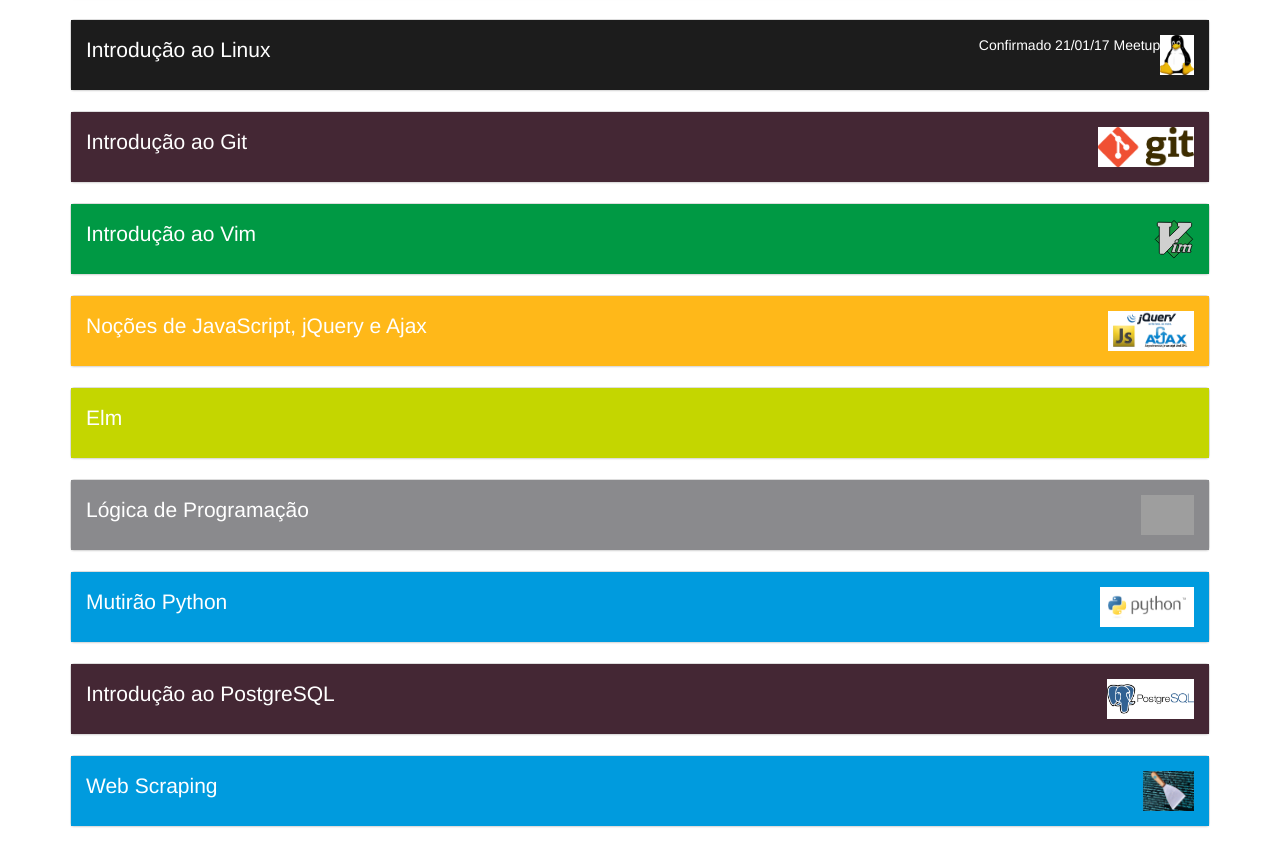
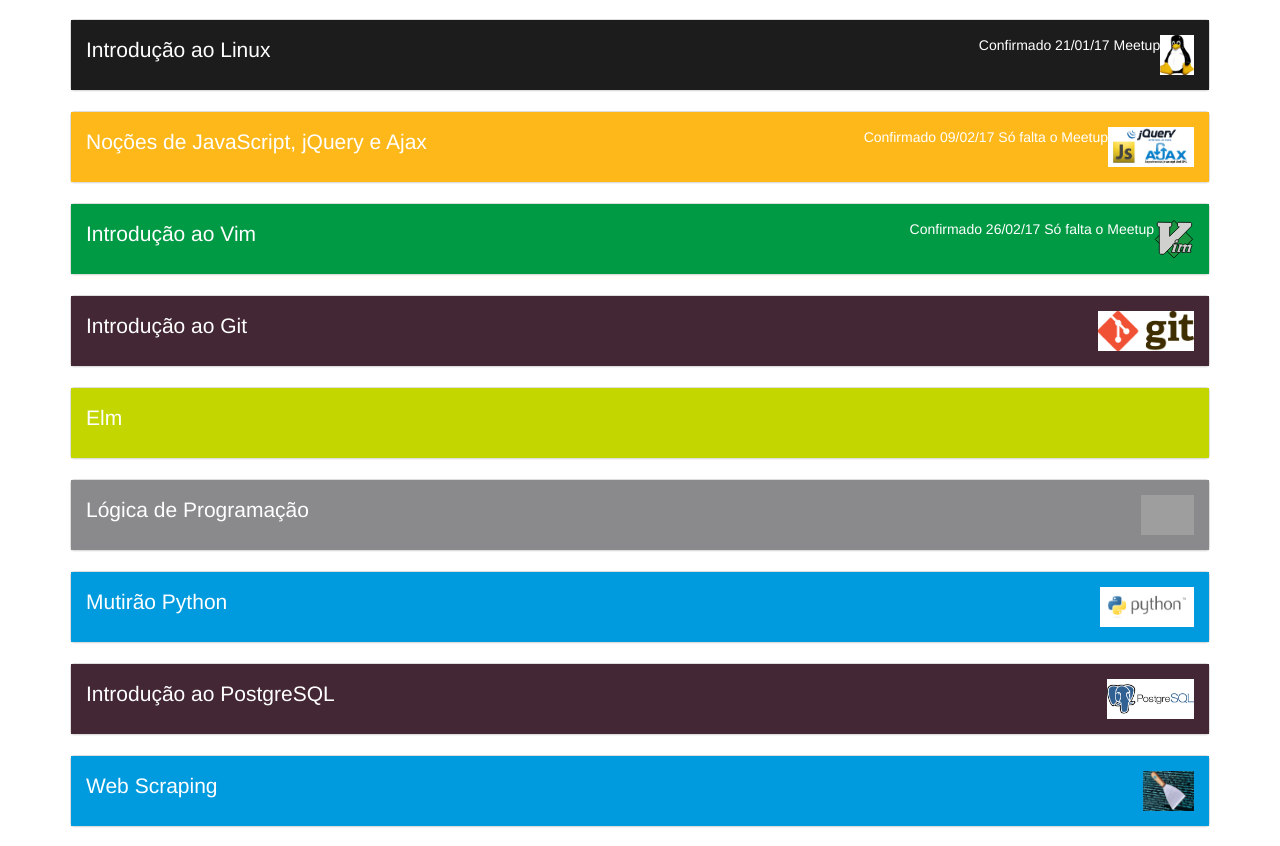
Before and after one commit to rg3915/fs2w, a plain HTML site: page index.html in a window 1280 px wide. Shown: the part 1272-2118 px from the top of the page. Drawn offline with nearby package versions, Linux system fonts and the light colour scheme; grey boxes are pictures that could not be loaded.

Commit message:
JS e Vim

```diff
--- a/index.html
+++ b/index.html
@@ -70,10 +70,11 @@
 </div>
 
 <div class="panel panel-default">
-  <div class="panel-body btn-violet">
-    <img class="logo pull-right" src="img/git.png" alt="">
+  <div class="panel-body btn-yellow">
+    <img class="logo pull-right" src="img/js_jquery_ajax.png" alt="">
     <div class="pp">
-      <a href="https://github.com/rg3915/fs2w/blob/master/introducao-a-git.md" target="_blank"><span class="lead">Introdução ao Git</span></a>
+      <a href="https://github.com/rg3915/fs2w/blob/master/nocoes-de-javascript-jquery-ajax.md" target="_blank"><span class="lead">Noções de JavaScript, jQuery e Ajax</span></a>
+      <a href="" target="_blank" class="pull-right">Confirmado 09/02/17 Só falta o Meetup</a>
     </div>
   </div>
 </div>
@@ -83,15 +84,16 @@
     <img class="logo pull-right" src="img/vim.svg" alt="">
     <div class="pp">
       <a href="https://github.com/rg3915/fs2w/blob/master/vim.md" target="_blank"><span class="lead">Introdução ao Vim</span></a>
+      <a href="" target="_blank" class="pull-right">Confirmado 26/02/17 Só falta o Meetup</a>
     </div>
   </div>
 </div>
 
 <div class="panel panel-default">
-  <div class="panel-body btn-yellow">
-    <img class="logo pull-right" src="img/js_jquery_ajax.png" alt="">
+  <div class="panel-body btn-violet">
+    <img class="logo pull-right" src="img/git.png" alt="">
     <div class="pp">
-      <a href="https://github.com/rg3915/fs2w/blob/master/nocoes-de-javascript-jquery-ajax.md" target="_blank"><span class="lead">Noções de JavaScript, jQuery e Ajax</span></a>
+      <a href="https://github.com/rg3915/fs2w/blob/master/introducao-a-git.md" target="_blank"><span class="lead">Introdução ao Git</span></a>
     </div>
   </div>
 </div>
```
